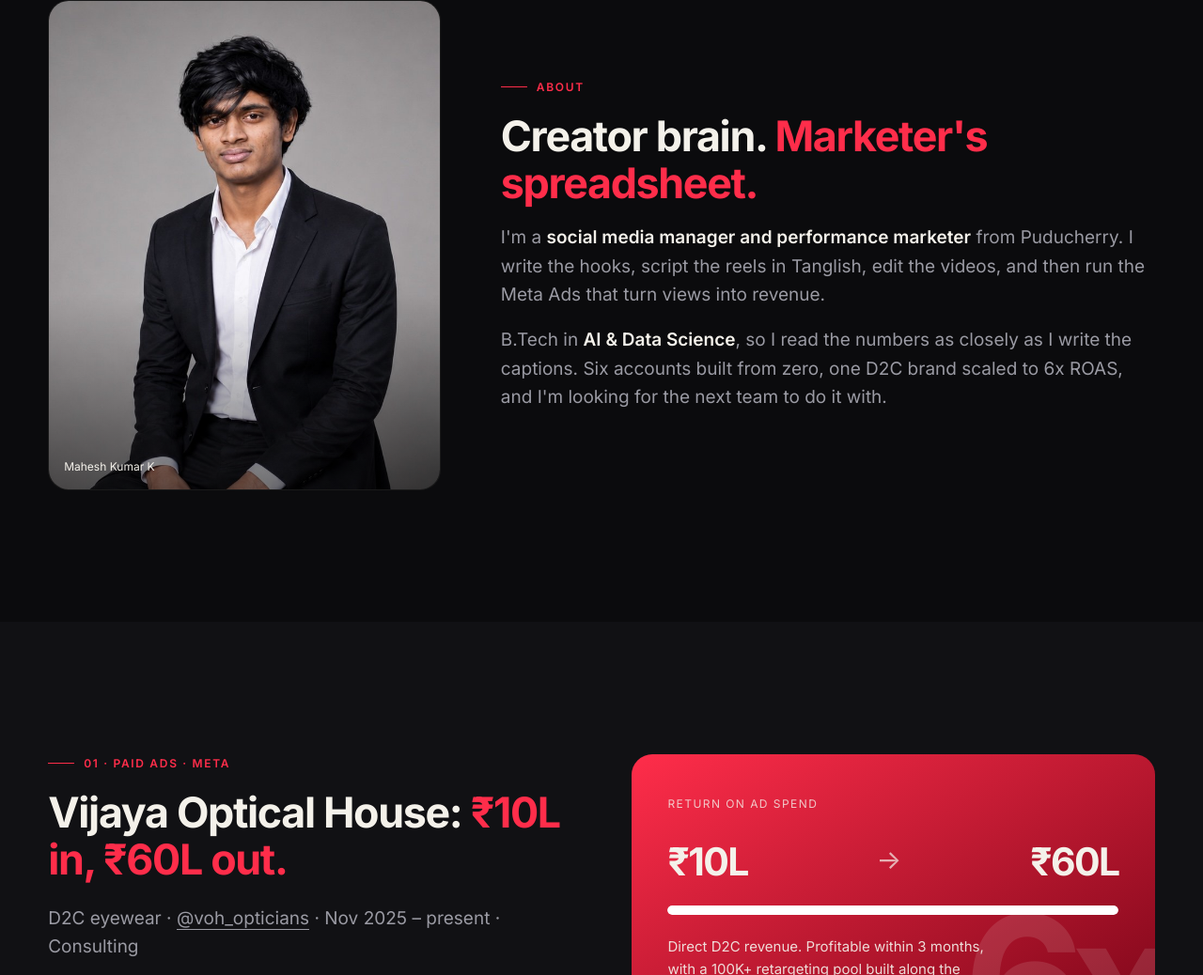
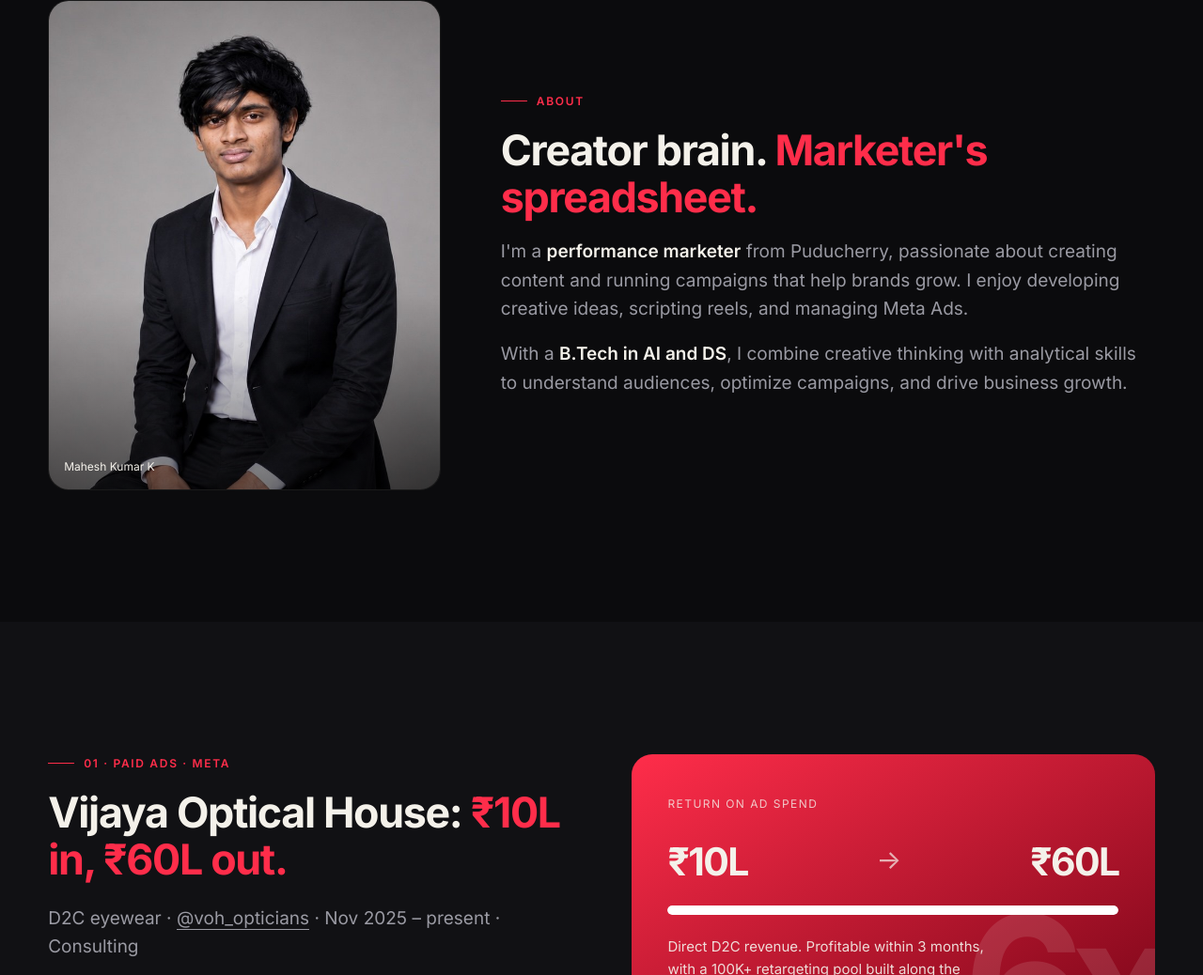
Before and after one commit to mkmke/mkrportfolio, a plain HTML site: page index.html in a window 1280 px wide. Shown: the part 1900-2938 px from the top of the page at 94% size. Drawn offline with Linux system fonts and the light colour scheme; files whose address does not match are found by name.

Commit message:
Update index.html

```diff
--- a/index.html
+++ b/index.html
@@ -442,8 +442,8 @@ nav.open .menu-btn span:nth-child(1){top:19px;transform:rotate(45deg)}nav.open .
     <div class="rv">
       <div class="eyebrow">About</div>
       <h2 class="big">Creator brain. <em>Marketer's spreadsheet.</em></h2>
-      <p>I'm a <b>social media manager and performance marketer</b> from Puducherry. I write the hooks, script the reels in Tanglish, edit the videos, and then run the Meta Ads that turn views into revenue.</p>
-      <p>B.Tech in <b>AI &amp; Data Science</b>, so I read the numbers as closely as I write the captions. Six accounts built from zero, one D2C brand scaled to 6x ROAS, and I'm looking for the next team to do it with.</p>
+      <p>I'm a <b>performance marketer</b> from Puducherry, passionate about creating content and running campaigns that help brands grow. I enjoy developing creative ideas, scripting reels, and managing Meta Ads.</p>
+<p>With a <b>B.Tech in AI and DS</b>, I combine creative thinking with analytical skills to understand audiences, optimize campaigns, and drive business growth.</p>
     </div>
   </div>
 </section>
```
